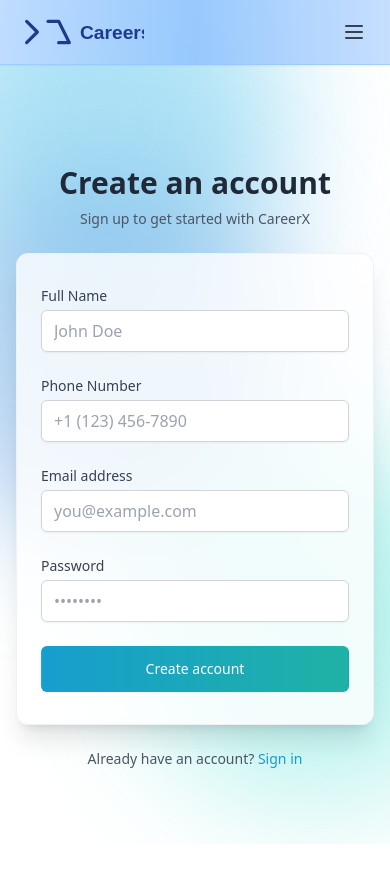
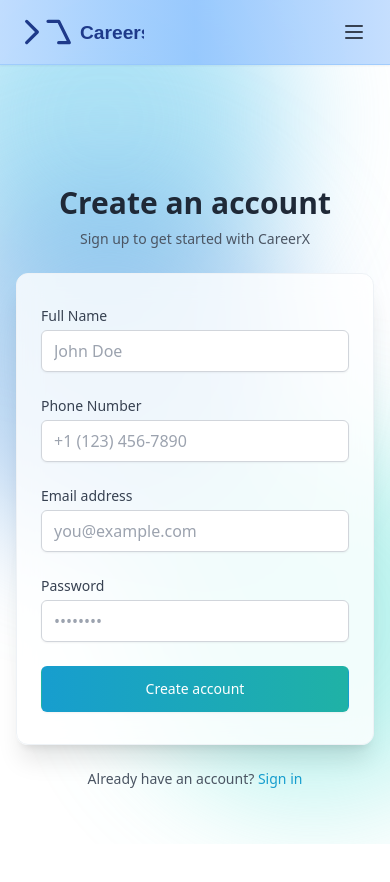
Before and after one commit to BitHiveTechnologies/X_Career-Website, a Next.js app: page /register in a window 390 px wide. Shown: the top 882 px of the page. Built offline with nearby package versions, Linux system fonts and the light colour scheme.

Commit message:
Fix Mobile View Issues

```diff
--- a/app/login/page.tsx
+++ b/app/login/page.tsx
@@ -96,7 +96,7 @@ export default function LoginPage() {
                     ></div>
                 </div>
 
-                <div className="w-full sm:mx-auto sm:max-w-md z-10 -mt-10" data-oid="5g:ibj8">
+                <div className="w-full sm:mx-auto sm:max-w-md z-10 -mt-15" data-oid="5g:ibj8">
                     <div className="text-center mb-6" data-oid="cq7g44o">
                         <h2 className=" text-3xl font-extrabold text-gray-800" data-oid="649rne.">
                             Welcome back
--- a/app/register/page.tsx
+++ b/app/register/page.tsx
@@ -56,7 +56,7 @@ export default function RegisterPage() {
                     ></div>
                 </div>
 
-                <div className="w-full sm:mx-auto sm:max-w-md z-10 -mt-10" data-oid="bv4632:">
+                <div className="w-full sm:mx-auto sm:max-w-md z-10 -mt-15" data-oid="bv4632:">
                     <div className="text-center mb-6" data-oid="f4uen3b">
                         <h2 className="text-3xl font-extrabold text-gray-800" data-oid="eo5zi3-">
                             Create an account
```
